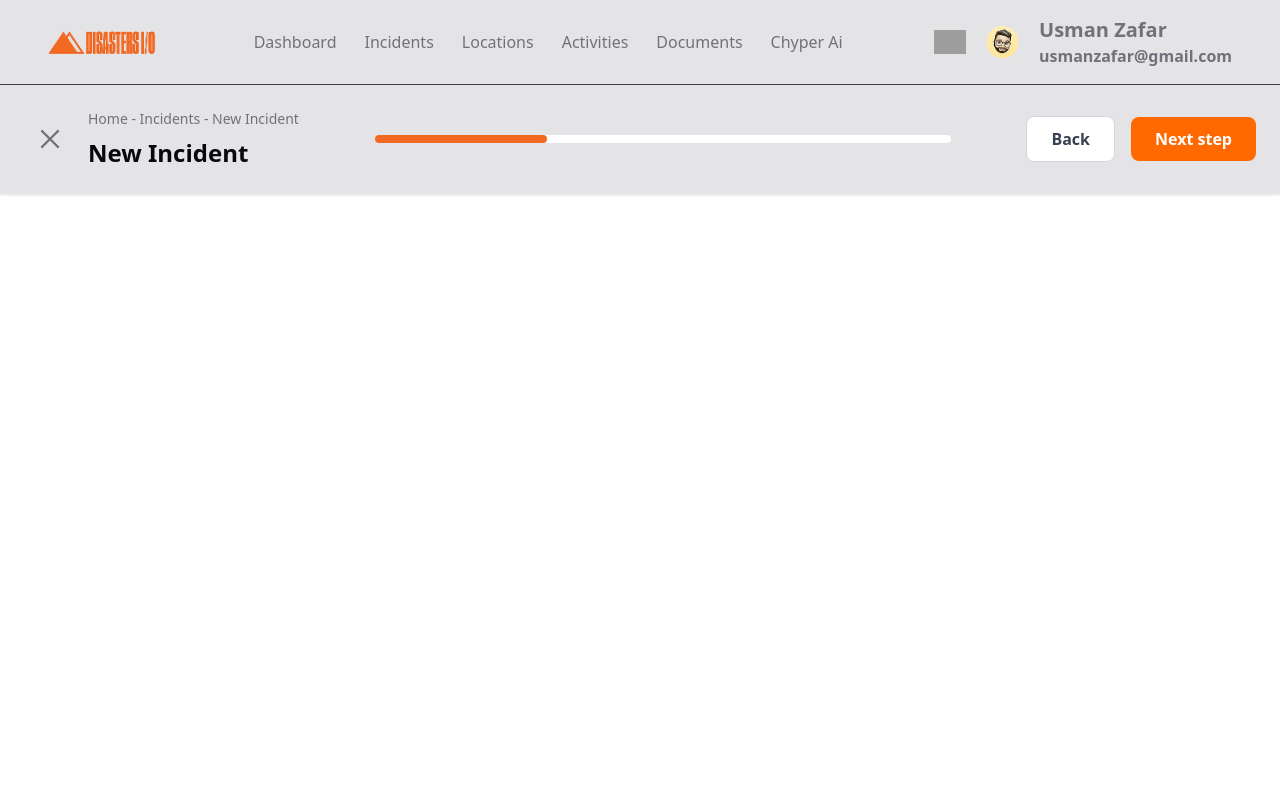
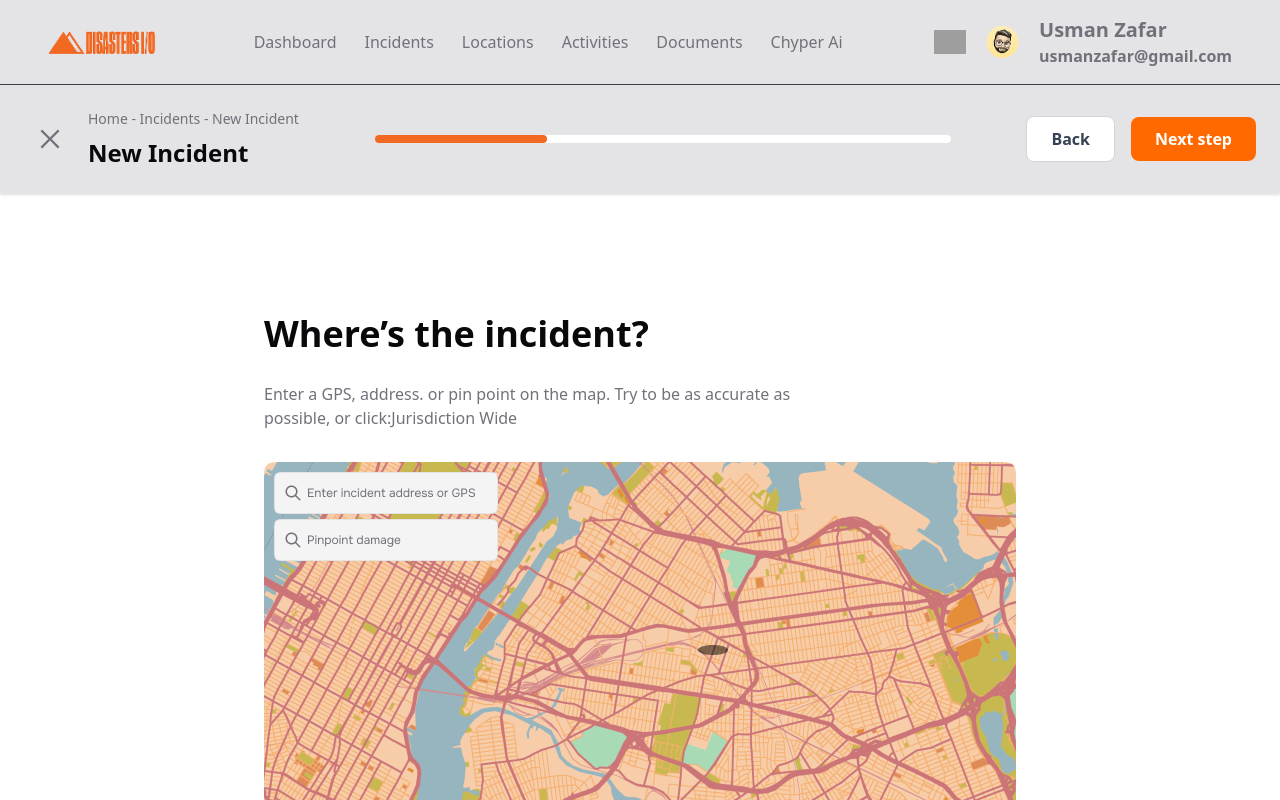
Before and after one commit to hasan9878/React-js-2, a React (Vite) app: page /IncidentsStep5 in a window 1280 px wide. Shown: the top 800 px of the page. Built offline with nearby package versions, Linux system fonts and the light colour scheme; grey boxes are pictures that could not be loaded.

Commit message:
Incident step 5  complete

```diff
--- a/src/Components/IncidentsStep5.jsx
+++ b/src/Components/IncidentsStep5.jsx
@@ -10,6 +10,25 @@ function IncidentsStep5() {
     <Herolayout />
    <Incidehero nextPath="/IncidentsStep2" />
 
+
+<div className='flex flex-col items-center justify-center mt-20 mb-30 '>
+
+
+   <div className=' flex flex-col justify-start p-10'>
+
+ <div className=' flex flex-col justify-start items-start gap-2 mb-8'>
+<h1 className='text-4xl font-semibold text-navactive mb-5'>Where’s the incident?</h1>
+<p className='text-nav '>Enter a GPS, address. or pin point on the map. Try to be as accurate as<br/> possible, or click:Jurisdiction Wide</p>
+    </div>
+    <div className=''>
+<img src="/map.png" alt="image" />
+    </div>
+
+   </div>
+
+
+</div>
+
     </>
   )
 }
```
Also changed, not shown: public/map.png (added).
